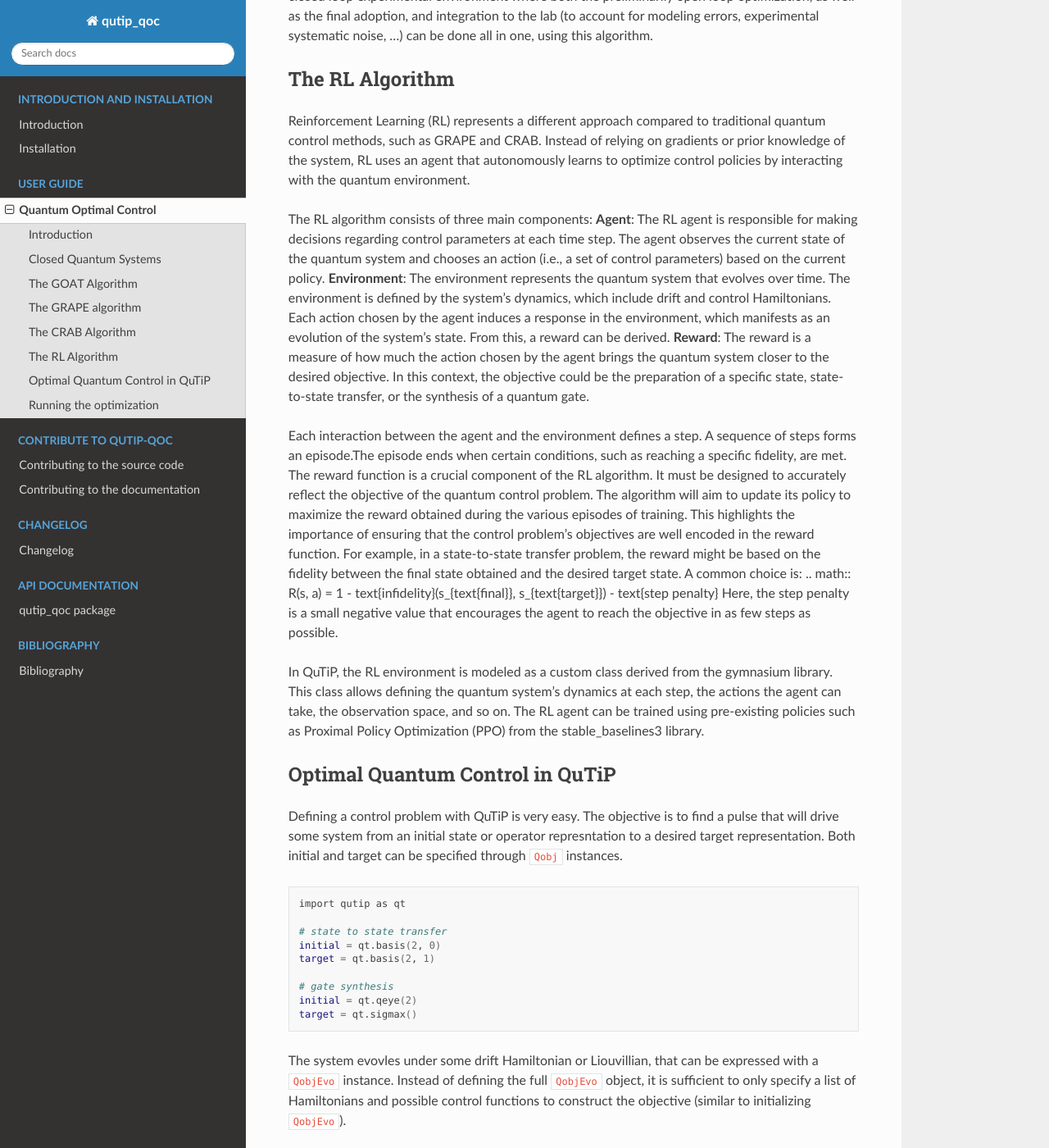
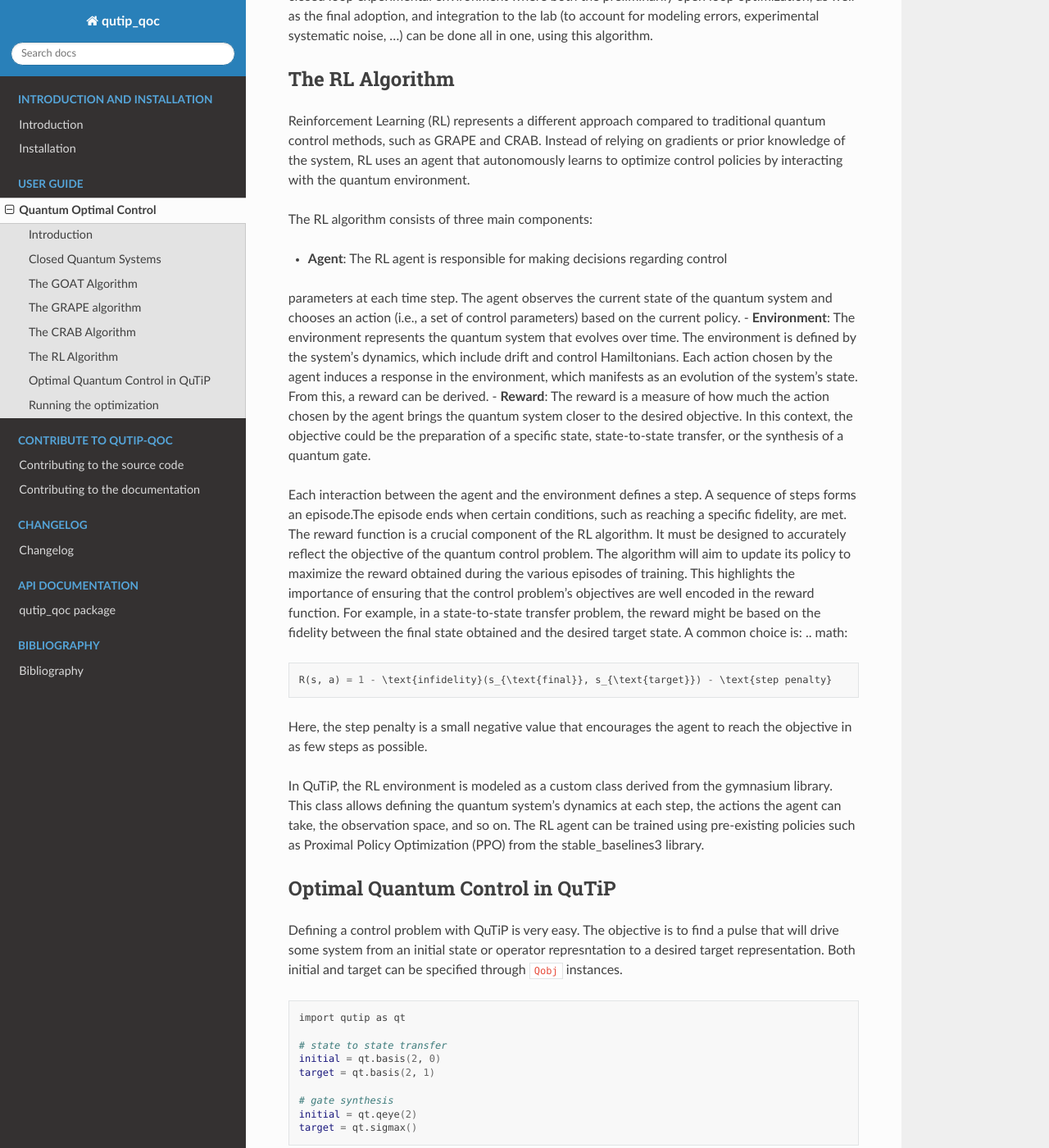
Before and after one commit to qutip/qutip-qoc, a Sphinx documentation site: the page built from doc/guide/guide-control.rst, in a window 1280 px wide and 1400 px high, scrolled down 4798 px. Shown: the whole window at 82% size. Built offline with Sphinx 7.4.7 and the Read the Docs theme 2.0.0, drawn with Linux system fonts in a browser that asks for light colours; cross-references to code outside the pages are shown as plain code.

Commit message:
rendering update

```diff
--- a/doc/guide/guide-control.rst
+++ b/doc/guide/guide-control.rst
@@ -203,14 +203,15 @@
 control policies by interacting with the quantum environment.
 
 The RL algorithm consists of three main components:
-**Agent**: The RL agent is responsible for making decisions regarding control
+
+- **Agent**: The RL agent is responsible for making decisions regarding control
 parameters at each time step. The agent observes the current state of the quantum
 system and chooses an action (i.e., a set of control parameters) based on the current policy.
-**Environment**: The environment represents the quantum system that evolves over time.
+- **Environment**: The environment represents the quantum system that evolves over time.
 The environment is defined by the system's dynamics, which include drift and control Hamiltonians.
 Each action chosen by the agent induces a response in the environment, which manifests as an
 evolution of the system's state. From this, a reward can be derived.
-**Reward**: The reward is a measure of how much the action chosen by the agent brings the
+- **Reward**: The reward is a measure of how much the action chosen by the agent brings the
 quantum system closer to the desired objective. In this context, the objective could be the
 preparation of a specific state, state-to-state transfer, or the synthesis of a quantum gate.
 
@@ -224,7 +225,10 @@
 problem's objectives are well encoded in the reward function. For example, in a state-to-state
 transfer problem, the reward might be based on the fidelity between the final state obtained
 and the desired target state. A common choice is:
-.. math:: R(s, a) = 1 - \text{infidelity}(s_{\text{final}}, s_{\text{target}}) - \text{step penalty}
+.. math::
+
+  R(s, a) = 1 - \text{infidelity}(s_{\text{final}}, s_{\text{target}}) - \text{step penalty}
+
 Here, the step penalty is a small negative value that encourages the agent to reach the objective
 in as few steps as possible.
 
```
